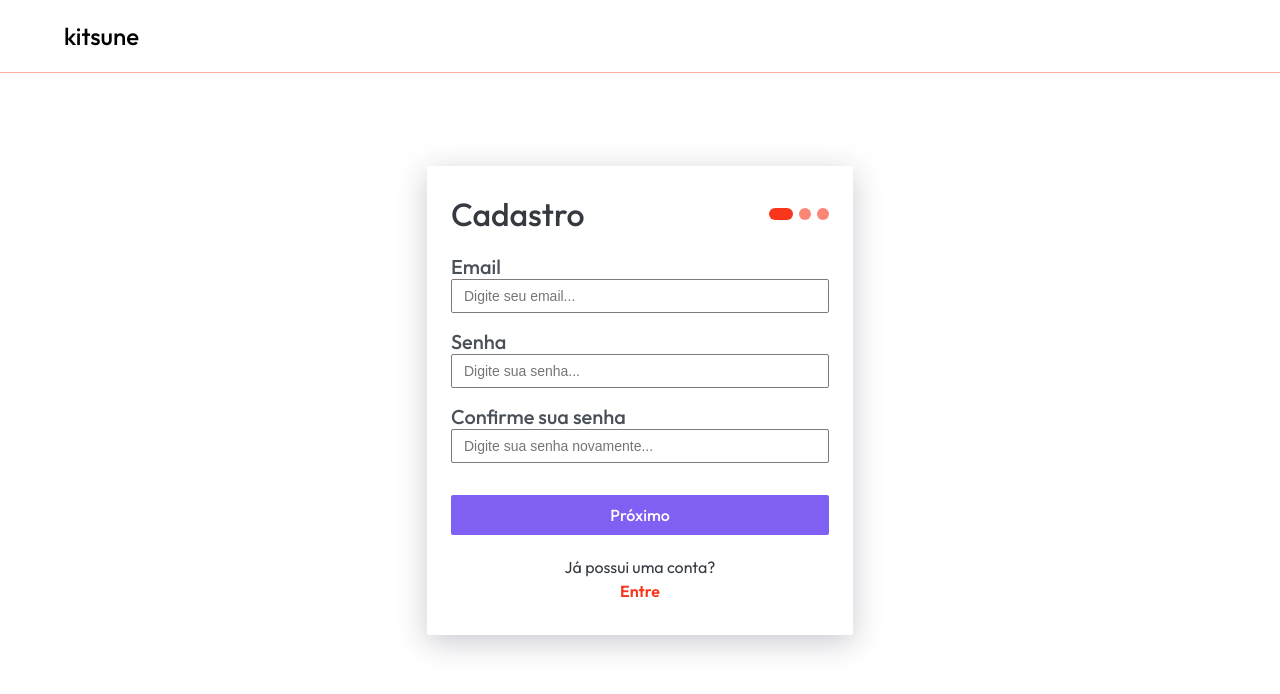
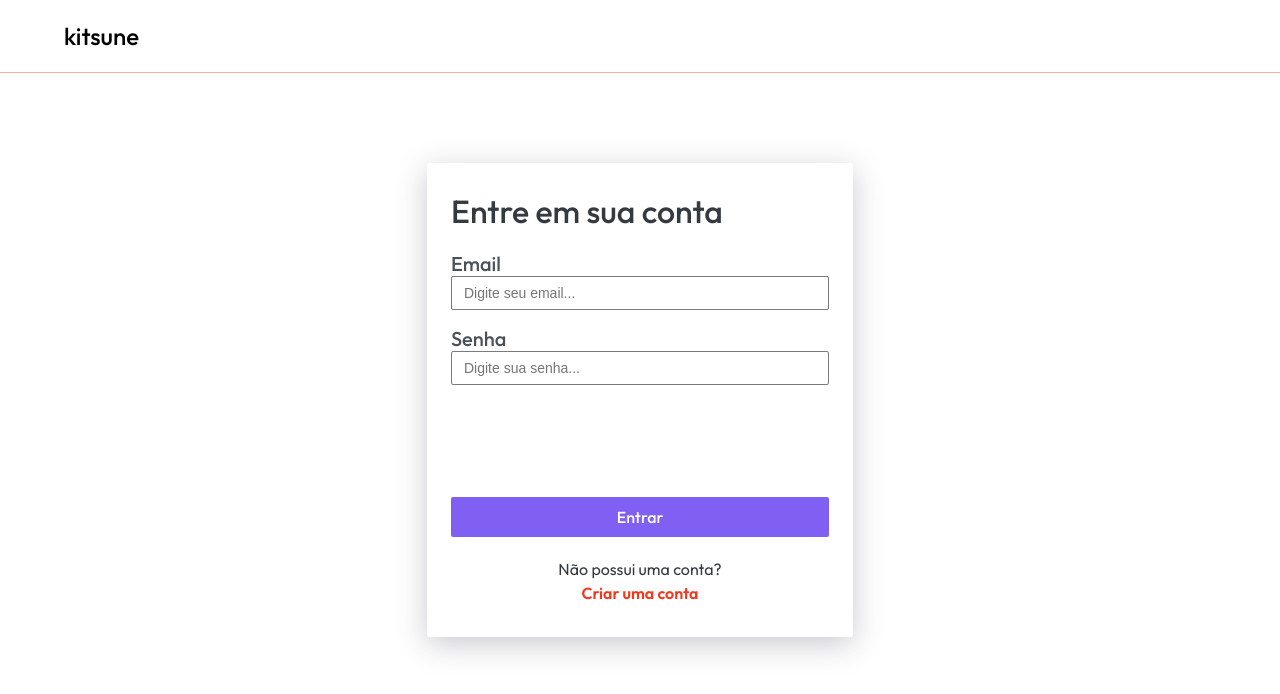
Before and after one commit to hibisco-enterprise/dashboard, a React (Create React App) app in the folder dashboard-hospital/: page / in a window 1280 px wide. Shown: the top 694 px of the page. Built offline with nearby package versions, Linux system fonts and the light colour scheme.

Commit message:
Create routes to already existing pages

```diff
--- a/dashboard-hospital/src/App.js
+++ b/dashboard-hospital/src/App.js
@@ -1,13 +1,13 @@
 import React from "react"
-import Login from "./pages/Login"
-import SignUp from "./pages/SignUp"
+import RoutesComponent from "./routes";
 
 import './assets/css/reset.css';
 import './assets/css/style.css';
 
 function App() {
-    return ( <>
-        <SignUp/>
+    return (
+        <>
+            <RoutesComponent/>
         </>
     );
 }
--- /dev/null
+++ b/dashboard-hospital/src/routes.jsx
@@ -0,0 +1,16 @@
+import React from "react";
+import {BrowserRouter, Routes, Route} from "react-router-dom";
+
+import Login from "./pages/Login"
+import SignUp from "./pages/SignUp"
+
+export default function RoutesComponent() {
+    return(
+        <BrowserRouter>
+            <Routes>
+                <Route path="/" element={<Login/>}/>
+                <Route path="/signup" element={<SignUp/>}/>
+            </Routes>
+        </BrowserRouter>
+    );
+}
```
